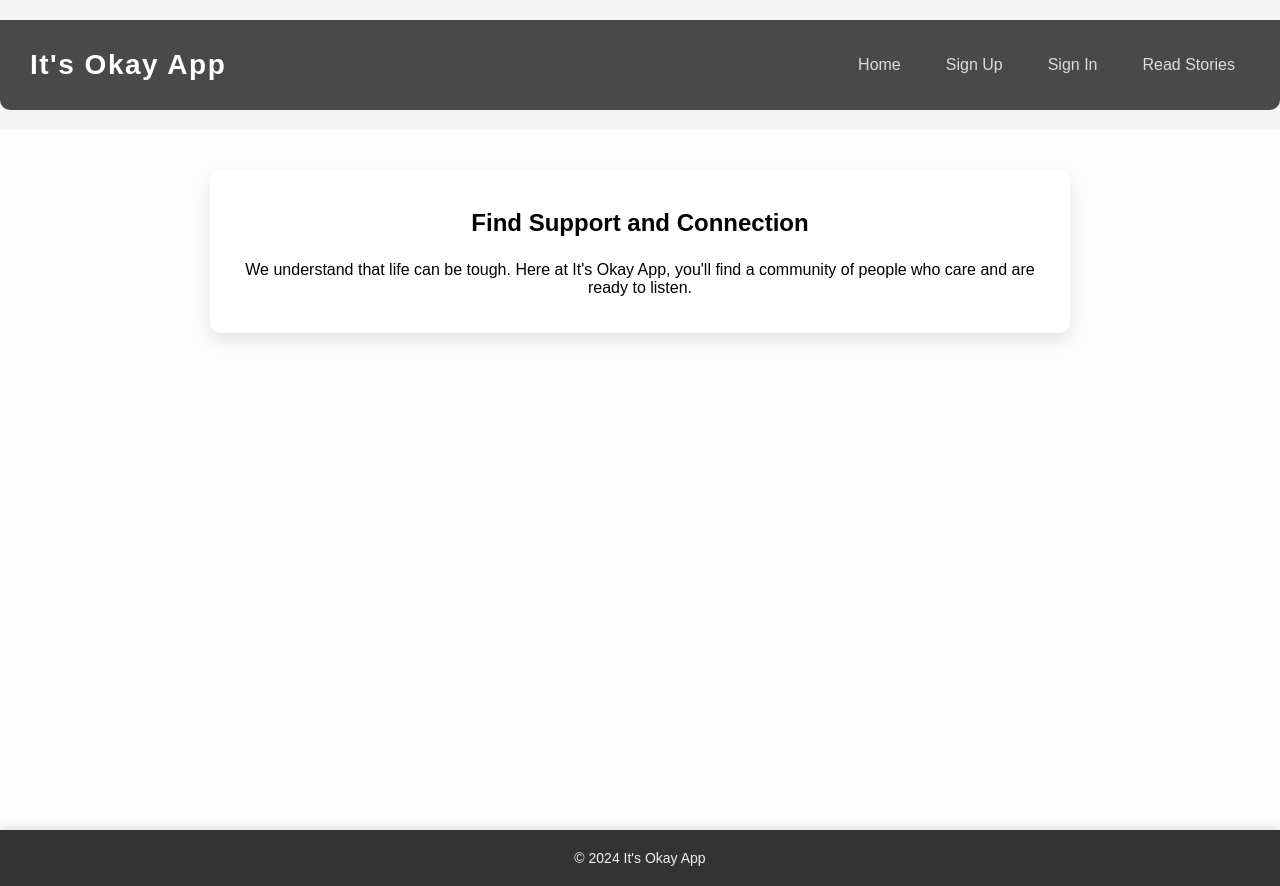
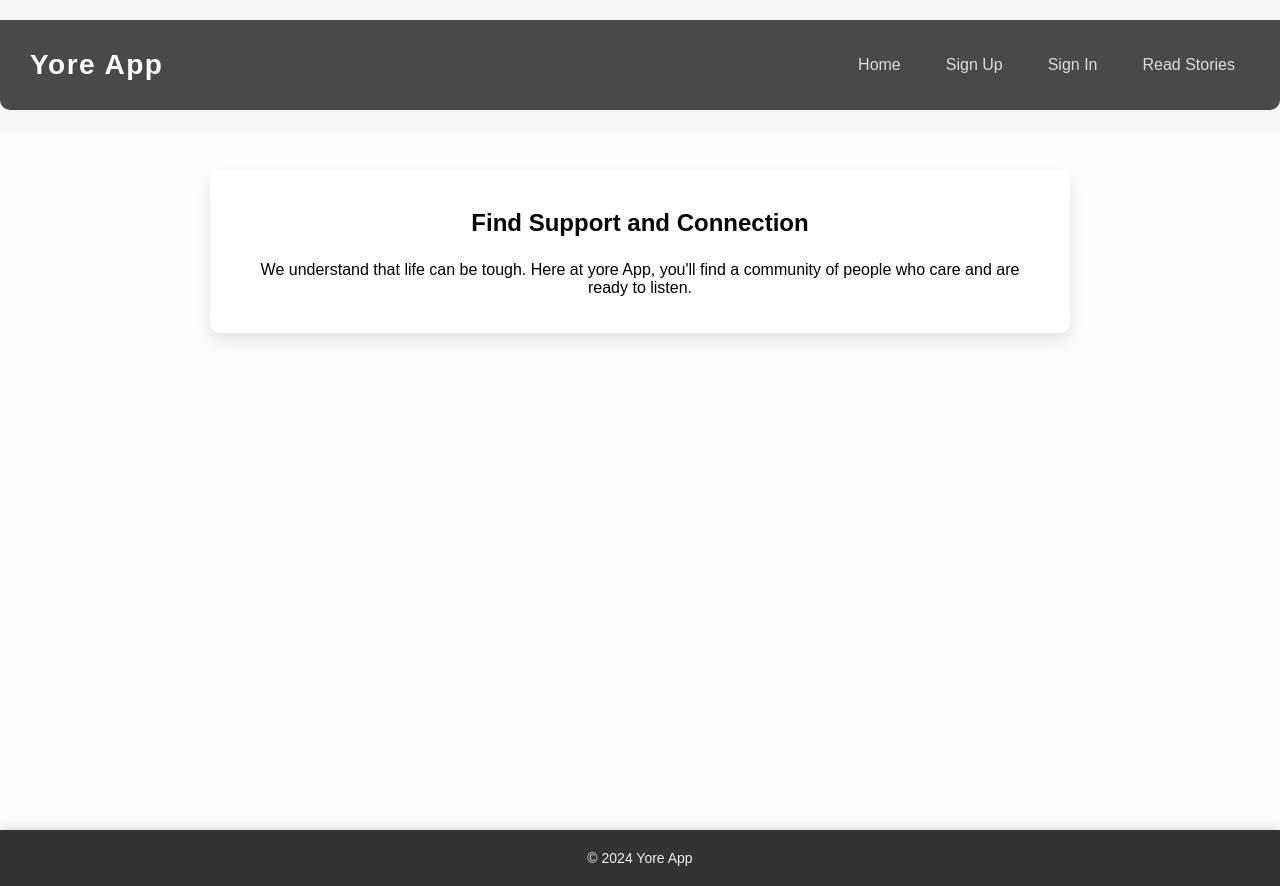
Before and after one commit to Kyomuhe/okay_site, a React (Create React App) app: page / in a window 1280 px wide. Built offline with nearby package versions, Linux system fonts and the light colour scheme.

Commit message:
changed th app name

```diff
--- a/src/App.js
+++ b/src/App.js
@@ -11,7 +11,7 @@ function App() {
       <div className="App">
         <header className="App-header">
           <div className="top-menu">
-            <h1 className="app-name">It's Okay App</h1>
+            <h1 className="app-name">Yore App</h1>
             <nav>
               <Link to="/">Home</Link>
               <Link to="/signup">Sign Up</Link>
@@ -31,7 +31,7 @@ function App() {
                 <div className="content">
                   <h2>Find Support and Connection</h2>
                   <p>
-                    We understand that life can be tough. Here at It's Okay App, you'll find a community of people who care and are ready to listen.
+                    We understand that life can be tough. Here at yore App, you'll find a community of people who care and are ready to listen.
                   </p>
                 </div>
               }
@@ -45,7 +45,7 @@ function App() {
         </div>
 
         <footer className="App-footer">
-          &copy; 2024 It's Okay App
+          &copy; 2024 Yore App
         </footer>
       </div>
     </BrowserRouter>
```
